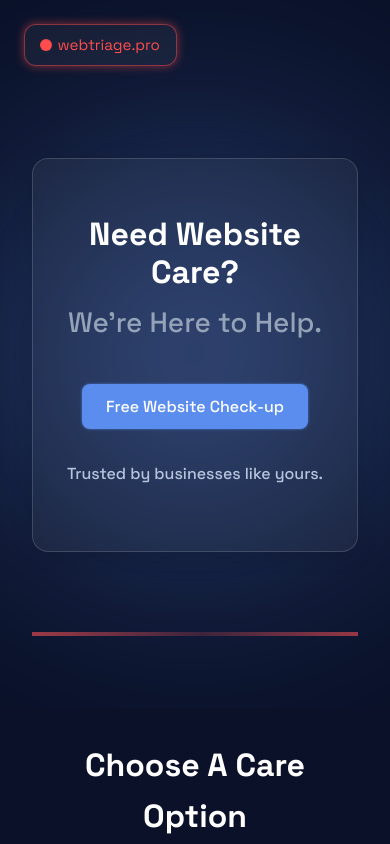
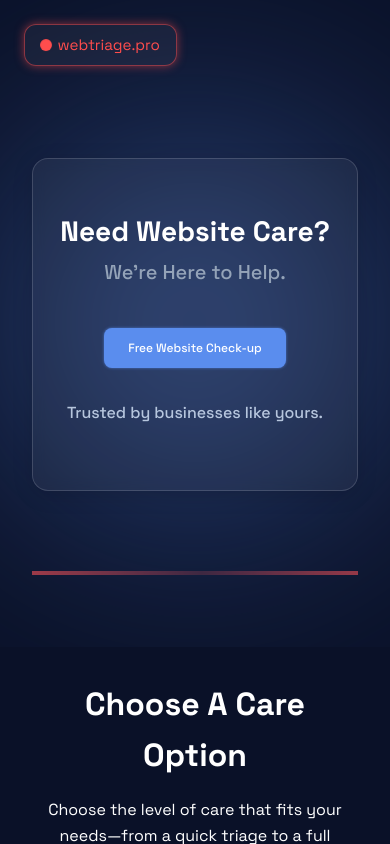
Before and after one commit to KatrinaFinney/webtriage, a Next.js app: page / in a window 390 px wide. Built offline with nearby package versions, Linux system fonts and the light colour scheme.

Commit message:
homepage polish

```diff
--- a/src/app/styles/HeroSection.module.css
+++ b/src/app/styles/HeroSection.module.css
@@ -221,7 +221,7 @@
   }
 
   .freeAidButton {
-    font-size: 1rem;
+    font-size: .75rem;
     padding: 0.75rem 1.5rem;
   }
   .container {
@@ -255,10 +255,10 @@
 }
 @media (max-width: 480px) {
   .title {
-    font-size: 2rem;  /* a sweet spot for small phones */
+    font-size: 1.75rem;  /* a sweet spot for small phones */
   }
   .subtitle {
-    font-size: 1.75rem;
+    font-size: 1.25rem;
     margin-bottom: 2.5rem;  /* keeps the subtitle readable but not huge */
   }
 }
```
